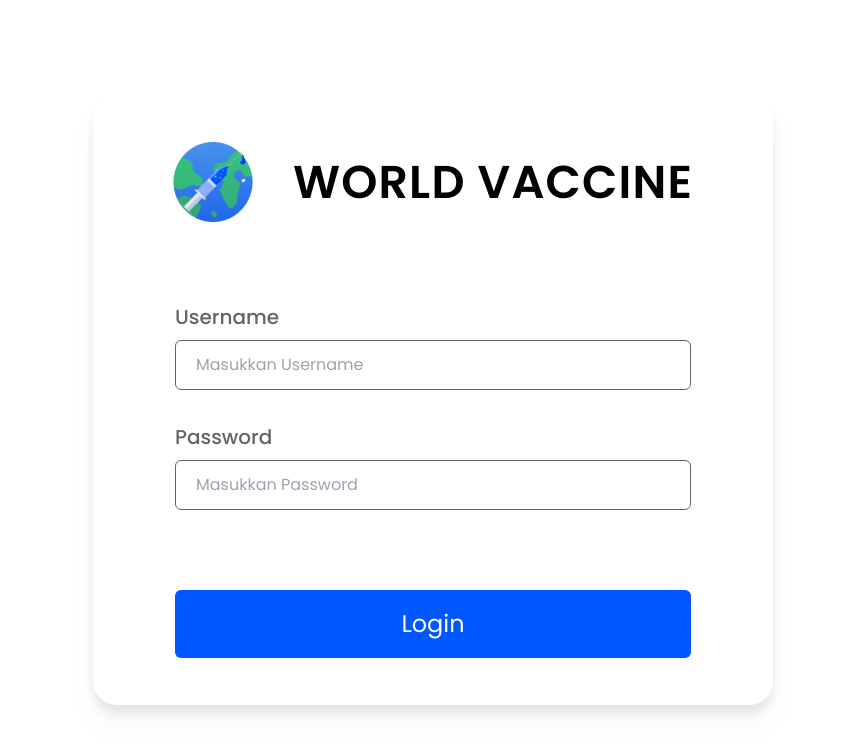
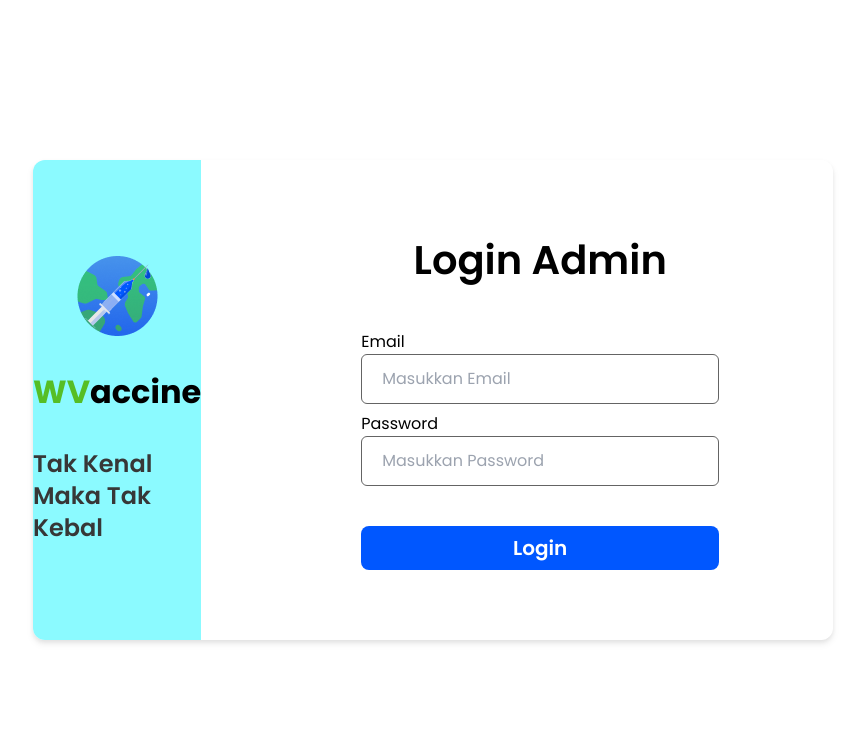
Before and after one commit to capstone-vaccine-book-17/VaccineBooking-FE, a React (Create React App) app: page / in a window 1280 px wide. Shown: the top 754 px of the page, without its empty margins (207-1072 px from the left). Built offline with nearby package versions, Linux system fonts and the light colour scheme.

Commit message:
Update Login UI

```diff
--- a/package.json
+++ b/package.json
@@ -38,6 +38,7 @@
   "devDependencies": {
     "autoprefixer": "^10.4.13",
     "postcss": "^8.4.19",
+    "react-hook-form": "^7.39.6",
     "react-router-dom": "^6.4.3",
     "tailwindcss": "^3.2.4"
   }
--- a/src/pages/LoginPage.jsx
+++ b/src/pages/LoginPage.jsx
@@ -1,42 +1,69 @@
 import React from "react";
+import { useForm } from "react-hook-form";
 import Logo from "../assets/Logo.png";
 
 const LoginPage = () => {
+  const {
+    register,
+    handleSubmit,
+    formState: { errors },
+  } = useForm();
+
+  const handleLogin = () => {
+    console.log(errors.email?.message);
+  };
+
   return (
-    <section className="h-screen flex justify-center items-center">
-      <div className="w-[680px] h-[609px] px-[66px] flex flex-col justify-center items-center gap-20 bg-white rounded-3xl drop-shadow-xl">
-        <div className="flex items-center gap-[40px]">
-          <img src={Logo} alt="" className="w-[80px] h-[80px]" />
-          <h1 className="uppercase text-[46px] font-[600] tracking-wide">
-            world vaccine
+    <section className="flex h-screen justify-center items-center p-40 px-60">
+      <div className="flex w-full h-full rounded-xl drop-shadow-md bg-white">
+        <div className="flex-[40%] flex flex-col gap-8 rounded-l-xl justify-center items-center bg-[#8BFAFF]">
+          <img src={Logo} alt="" />
+          <h1 className="font-bold text-black text-[32px]">
+            <span className="text-[#56BE25]">WV</span>accine
           </h1>
+          <p className="text-[#373737] text-2xl font-semibold">
+            Tak Kenal Maka Tak Kebal
+          </p>
         </div>
-        <div className="w-full">
-          <form className="px-4 flex flex-col gap-[32px]">
-            <div className="flex flex-col">
-              <label
-                htmlFor="username"
-                className="text-[20px] text-[#646464] font-[500] mb-2"
-              >
-                Username
-              </label>
-              <input type="text" placeholder="Masukkan Username" />
+        <div className="flex-[60%] w-full px-40">
+          <form
+            onSubmit={handleSubmit(handleLogin)}
+            className="flex h-full flex-col justify-center items-center gap-y-2"
+          >
+            <h1 className="text-[40px] font-semibold mb-[32px]">Login Admin</h1>
+            <div className="flex flex-col w-full">
+              <label htmlFor="email">Email</label>
+              <input
+                placeholder="Masukkan Email"
+                {...register("email", {
+                  required: "Email is require!",
+                  pattern: {
+                    value:
+                      /^(([^<>()[\]\\.,;:\s@"]+(\.[^<>()[\]\\.,;:\s@"]+)*)|(".+"))@((\[[0-9]{1,3}\.[0-9]{1,3}\.[0-9]{1,3}\.[0-9]{1,3}\])|(([a-zA-Z\-0-9]+\.)+[a-zA-Z]{2,}))$/,
+                    message: "Email not valid!",
+                  },
+                })}
+              />
+              <p className="text-red-700">{errors.email?.message}</p>
             </div>
-            <div className="flex flex-col">
-              <label
-                htmlFor="password"
-                className="text-[20px] text-[#646464] font-[500] mb-2"
-              >
-                Password
-              </label>
-              <input type="password" placeholder="Masukkan Password" />
+            <div className="flex flex-col w-full">
+              <label for="password">Password</label>
+              <input
+                type="password"
+                placeholder="Masukkan Password"
+                {...register("password", {
+                  required: "Password is require!",
+                })}
+              />
+              <p className="text-red-700">{errors.password?.message}</p>
             </div>
+            <button
+              type="submit"
+              className="w-full mt-8 py-2 bg-[#0057FF] rounded-lg text-xl text-white font-semibold"
+            >
+              Login
+            </button>
           </form>
-        </div>
-        <div className="w-full px-4">
-          <button className="w-full py-[16px] bg-[#0057FF] rounded-md text-white text-[24px]">
-            Login
-          </button>
         </div>
       </div>
     </section>
```
Also changed, not shown: 1 other file (tests, documents, lock files or other folders).
